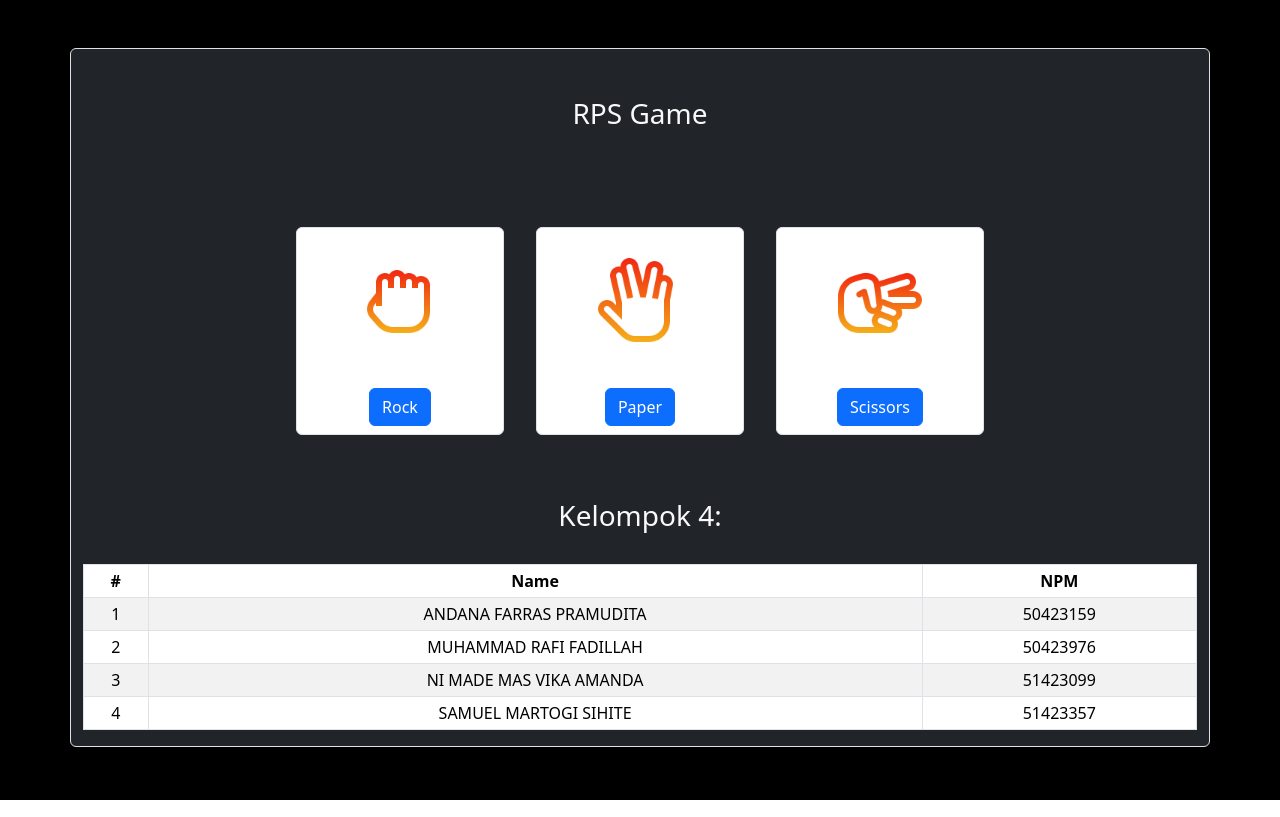
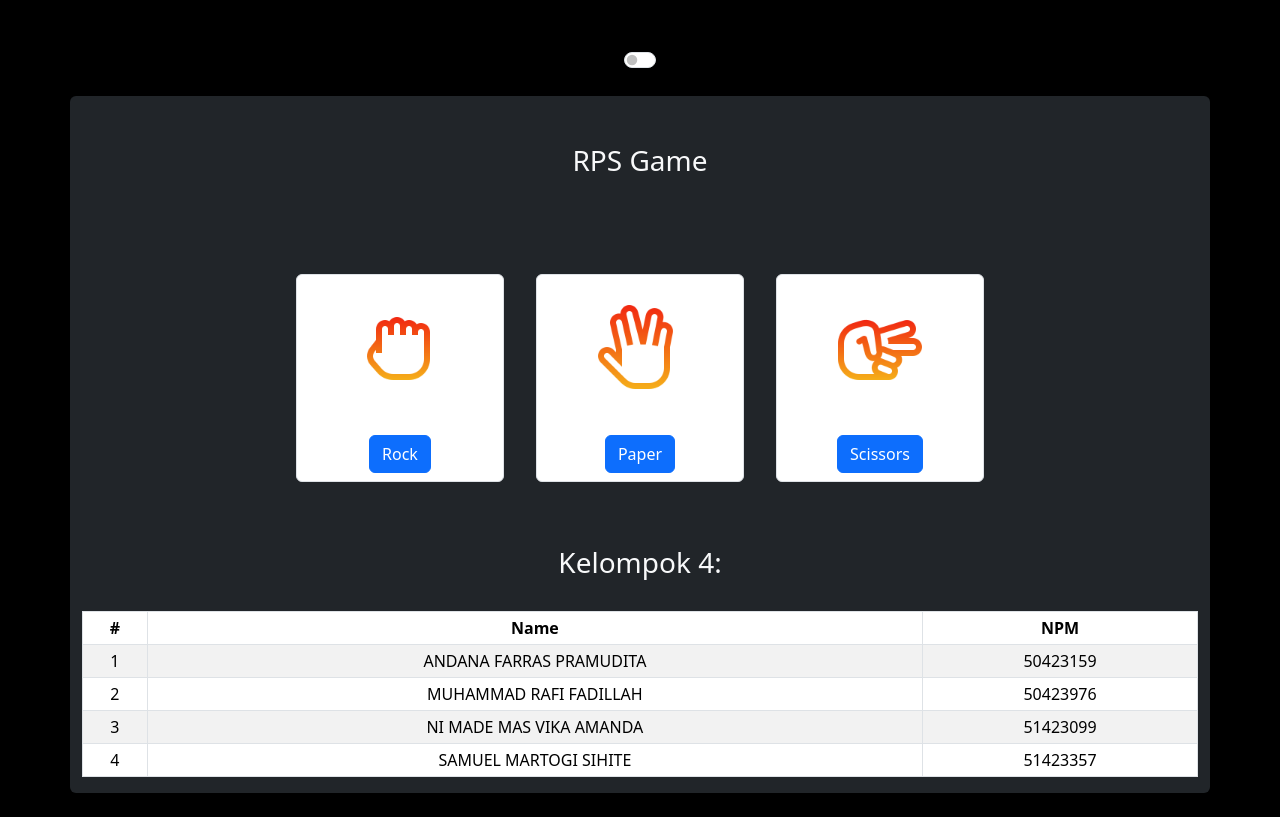
Before and after one commit to nexblu/game-rps, a React (Vite) app: page / in a window 1280 px wide. Built offline with nearby package versions, Linux system fonts and the light colour scheme.

Commit message:
update dark mode

```diff
--- a/package.json
+++ b/package.json
@@ -14,6 +14,7 @@
     "bootstrap": "^5.3.2",
     "react": "^18.2.0",
     "react-bootstrap": "^2.10.0",
+    "react-dark-mode-toggle": "^0.2.0",
     "react-dom": "^18.2.0",
     "react-particles-js": "^3.6.0"
   },
--- a/src/App.jsx
+++ b/src/App.jsx
@@ -2,13 +2,22 @@ import 'bootstrap/dist/css/bootstrap.min.css';
 import { Container, Table } from 'react-bootstrap';
 import GameRPS from './components/GameRPS';
 import '../static/css/main.css'
+import DarkMode from './components/DarkMode';
+import { useState } from 'react';
 
 const App = () => {
+    const [isDarkMode, setIsDarkMode] = useState(true);
+
+    const toggleDarkMode = () => {
+        setIsDarkMode(!isDarkMode);
+    };
+
     return (
         <>
-            <section className="jumbotron text-light bg-black">
+            <section className={`jumbotron text-light ${isDarkMode ? 'bg-black' : 'bg-light'}`}>
                 <br /><br />
-                <Container className='border rounded bg-dark'>
+                <DarkMode isChecked={isDarkMode} handleChange={toggleDarkMode} />
+                <Container className='rounded bg-dark shadow-lg'>
                     <br /><br />
                     <div className="row text-center fw-bold title">
                         <div className="col">
--- /dev/null
+++ b/src/components/DarkMode.jsx
@@ -0,0 +1,19 @@
+import { Form } from 'react-bootstrap';
+
+const DarkMode = ({ isChecked, handleChange }) => {
+    return (
+        <>
+            <Form className='switch-dark-mode'>
+                <Form.Check
+                    type="switch"
+                    id="dark-mode-switch"
+                    className='text-center'
+                    onClick={handleChange}
+                />
+            </Form>
+            <br />
+        </>
+    );
+};
+
+export default DarkMode;
--- a/src/components/GameRPS.jsx
+++ b/src/components/GameRPS.jsx
@@ -43,6 +43,7 @@ const GameRPS = () => {
                 console.error('Error:', error.response.data);
             });
     }
+
     return (
         <>
             {result}
```
Also changed, not shown: 1 other file (tests, documents, lock files or other folders).
